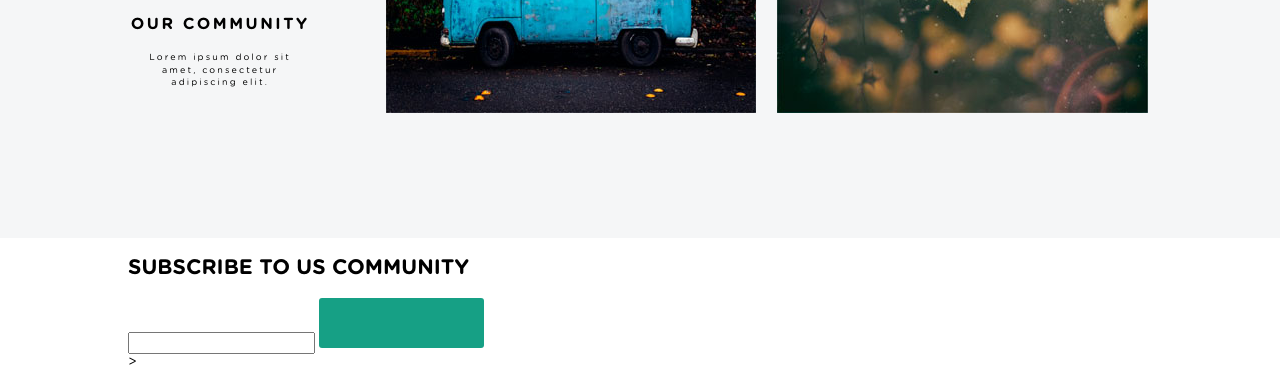
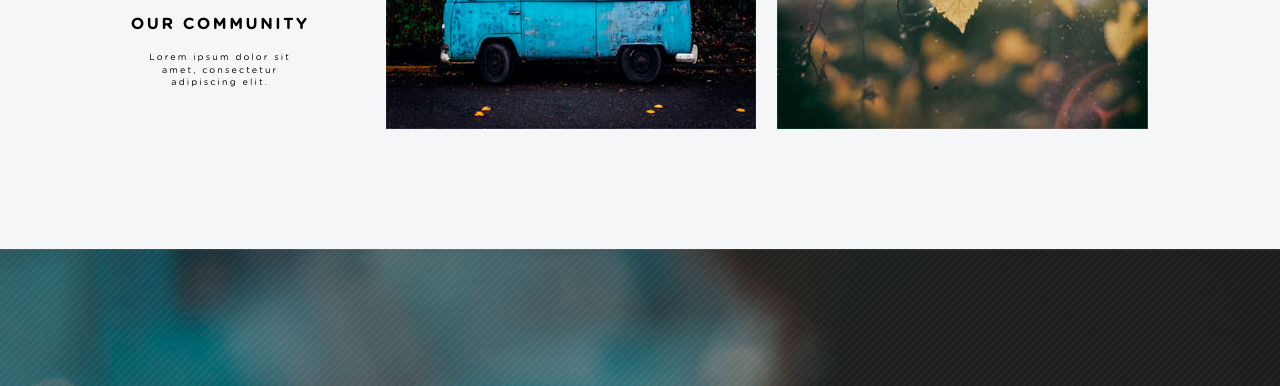
Before and after one commit to PanchenkoNata/FreePsd2_PhotoApp, a plain HTML site: page index.html in a window 1280 px wide. Shown: the part 2036-2422 px from the top of the page. Drawn offline with nearby package versions, Linux system fonts and the light colour scheme.

Commit message:
add Send Email

```diff
--- a/index.html
+++ b/index.html
@@ -117,10 +117,6 @@
                 <div class="container">
                     <div class="info">
                         <h2 class="upper">subscribe to us community</h2>
-                        <form>
-                            <input type="email">
-                            <button type="button" class="btn"></button>
-                        </form>>
                     </div>
                 </div>
             </section>
--- a/styles/main.scss
+++ b/styles/main.scss
@@ -288,7 +288,7 @@ html {
                 box-sizing: border-box;
                 width: 82%;
                 padding-left: 7.2%;
-                margin: 63px 0 120px;
+                margin: 79px 0 115px;
                 display: flex;
                 flex-wrap: wrap;
                 justify-content: space-between;
@@ -316,6 +316,27 @@ html {
                     box-sizing: border-box;
                     width: 49%;
 
+                }
+            }
+        }
+    }
+
+    .send_email {
+        background-image: url("../images/send_email_bgr.jpg");
+        background-size: cover;
+        background-repeat: no-repeat;
+        background-position: center center;
+
+        .container {
+            .info {
+                text-align: center;
+                margin-top: 346px;
+                margin-bottom: 414px;
+                h2 {
+                    color: #{$color-1};
+                    font-size: #{$font-size-large};
+                    letter-spacing: 0.35rem;
+                    margin: 10px 0;
                 }
             }
         }
```
Also changed, not shown: styles/main.css, 1 other file.
